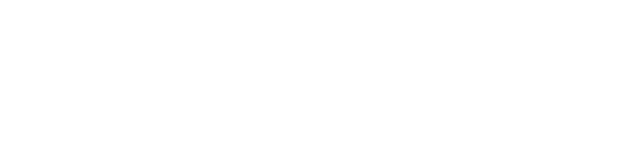
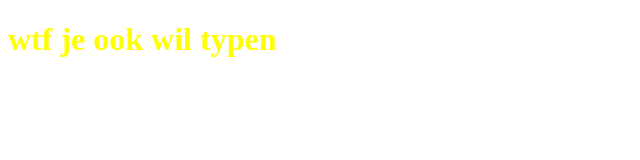
Before and after one commit to Gethulp/gethlup, a plain HTML site: page index.html in a window 1280 px wide. Shown: the whole page, without its empty margins (0-640 px from the left). Drawn offline with Linux system fonts and the light colour scheme.

Commit message:
Update index.html

```diff
--- a/index.html
+++ b/index.html
@@ -7,5 +7,9 @@
         color: yellow;
       }
       </style>
+    <body>
+    <h1>wtf je ook wil typen
+      </h1>
+    </body>
   </head>
   </html>
```
